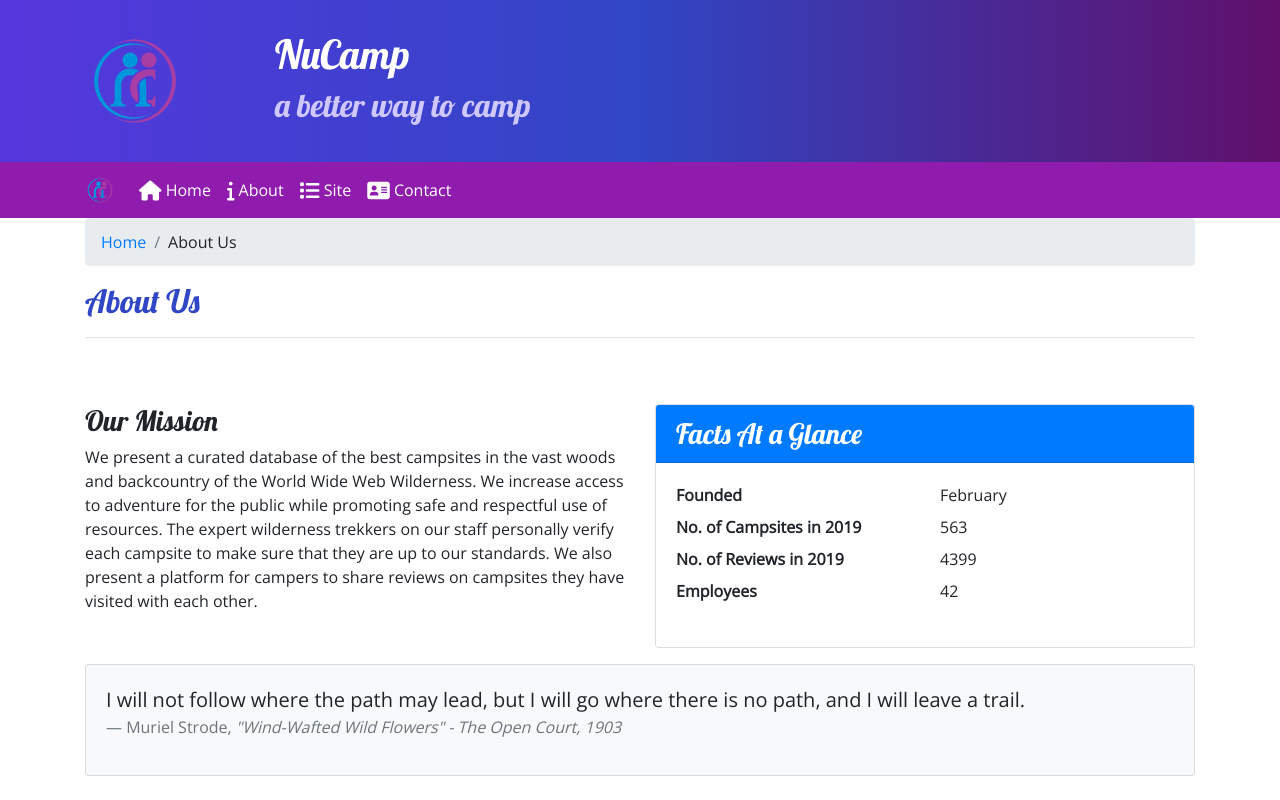
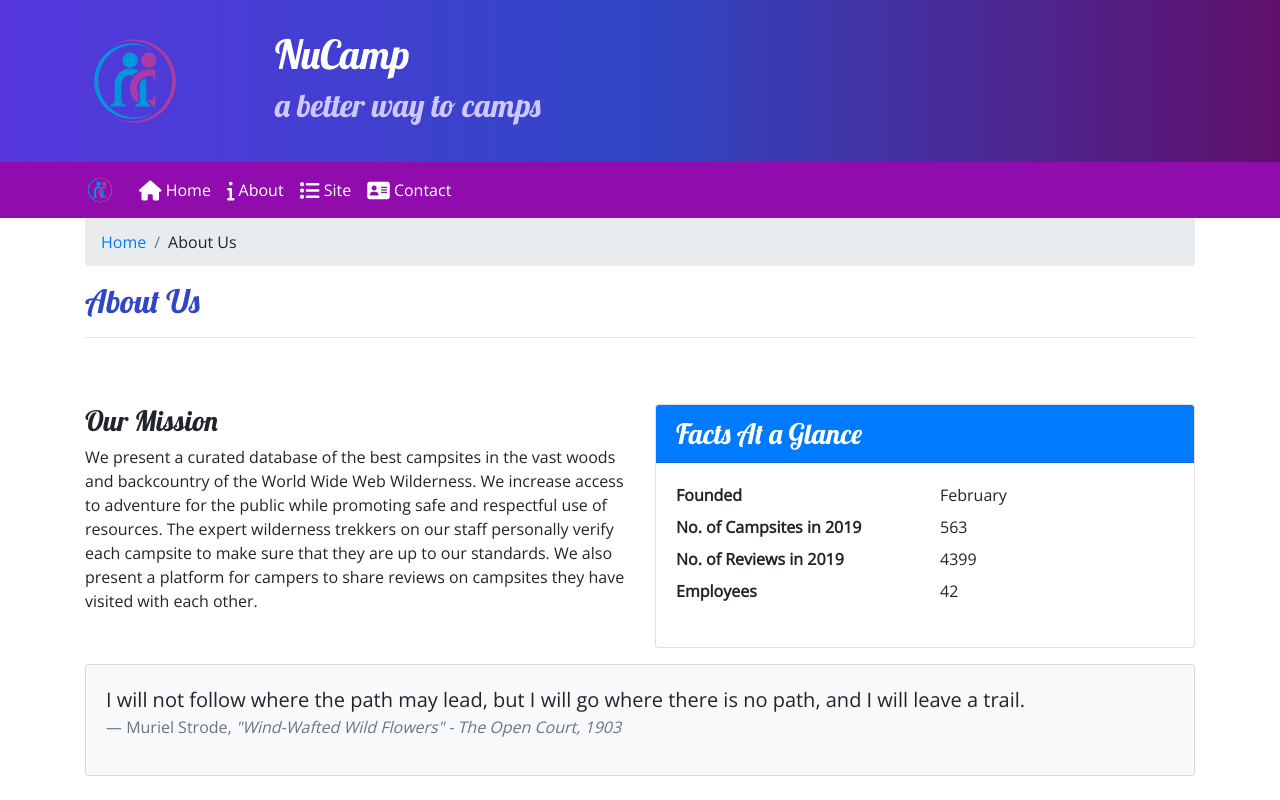
Before and after one commit to wai0901/bootstrapClassCampsite, a website: page aboutus.html in a window 1280 px wide. Shown: the top 800 px of the page. Drawn offline with nearby package versions, Linux system fonts and the light colour scheme.

```diff
--- a/aboutus.html
+++ b/aboutus.html
@@ -24,7 +24,7 @@
                 </div>
                 <div class="col">
                     <h1>NuCamp</h1>
-                    <h2>a better way to camp</h2>
+                    <h2>a better way to camps</h2>
                 </div>
             </div>
         </div>
--- a/css/style.css
+++ b/css/style.css
@@ -33,5 +33,5 @@
 }
 
 .navbar {
-    background-color: #901CAD;
+    background-color: #900CAD;
 }
```
Also changed, not shown: index.html (+1 -1 lines).
